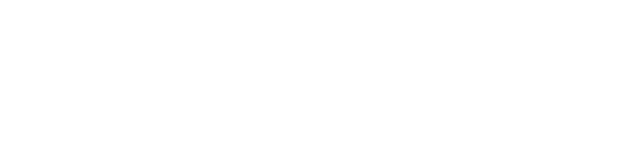
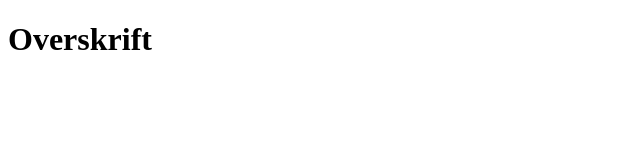
Before and after one commit to matildebresciani/git-test, a plain HTML site: page index.html in a window 1280 px wide. Shown: the whole page, without its empty margins (0-640 px from the left). Drawn offline with Linux system fonts and the light colour scheme.

Commit message:
overskrift

```diff
--- a/index.html
+++ b/index.html
@@ -6,5 +6,7 @@
     <title>Document</title>
     <link rel="stylesheet" href="style.css" />
   </head>
-  <body></body>
+  <body>
+    <h1>Overskrift</h1>
+  </body>
 </html>
```
